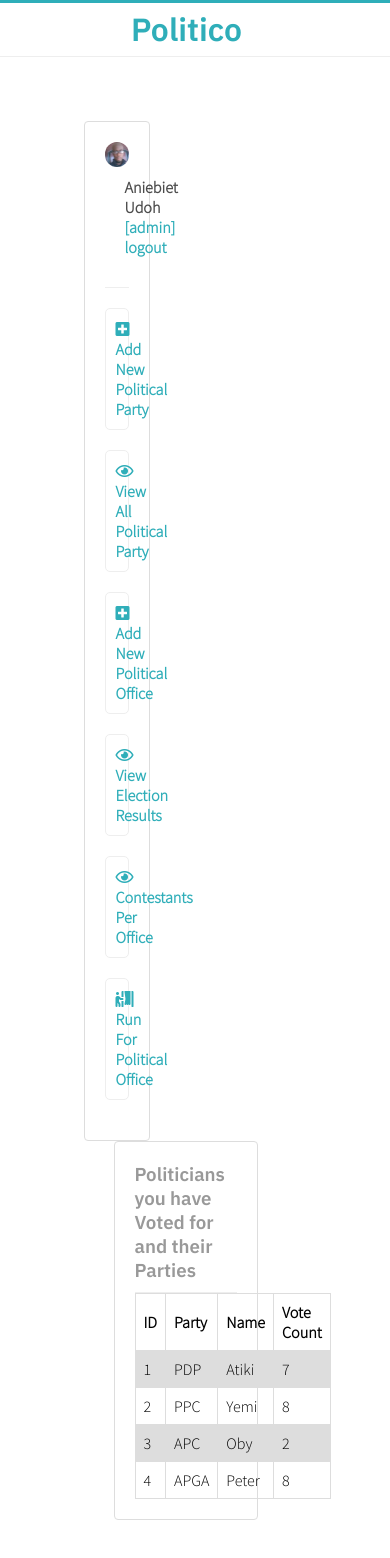
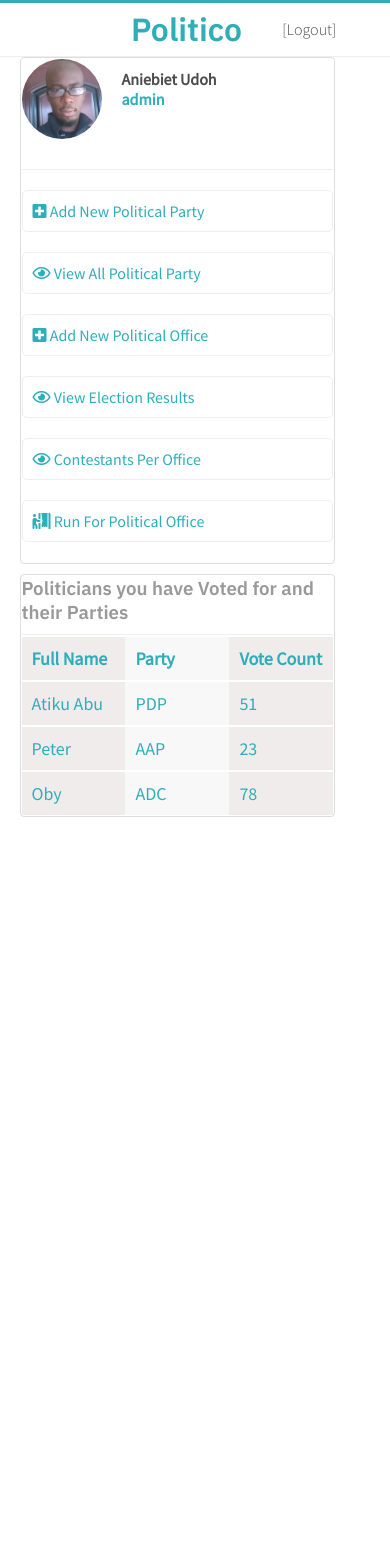
Before and after one commit to aniebietudoh/politico, a plain HTML site: page UI/dashboard.html in a window 390 px wide. After the commit the page ends 844 px from the top, so only its background shows below. Drawn offline with Linux system fonts and the light colour scheme.

Commit message:
[bug #163550882]replace-table-with-gridand made UI changes

```diff
--- a/UI/dashboard.html
+++ b/UI/dashboard.html
@@ -10,14 +10,16 @@
 <body>
 
 <nav>
-    <a class="nav-brand nav-brand-admin " href="#"> Politico </a>
+    <a class="nav-brand nav-brand-admin " href="index.html"> Politico </a>
+    <ul>
+        <li><a href="index.html"> [Logout]</a></li>
+    </ul>
 </nav>
 <div class="profile-container">
   <div class="user-profile-left">
     <div class="profile-image">
       <img src="images/profileImage.jpg" alt="profile_img">
-      <p> Aniebiet Udoh <br> <span> [admin] </span>
-        <a href="#"><span> logout </span></a>
+      <p> Aniebiet Udoh <br> <span> admin </span>
       </p>
     </div>
 
@@ -46,41 +48,29 @@
     </div>
 
   </div>
-  <div class="user-profile-right">
+<div class="user-profile-right">
     <h3> Politicians you have Voted for and their Parties</h3>
 
-    <table>
-  <tr>
-    <th>ID</th>
-    <th>Party</th>
-    <th>Name</th>
-    <th>Vote Count</th>
-  </tr>
-  <tr>
-    <td>1</td>
-    <td>PDP</td>
-    <td>Atiki</td>
-    <td>7</td>
-  </tr>
-  <tr>
-    <td>2</td>
-    <td>PPC</td>
-    <td>Yemi</td>
-    <td>8</td>
-  </tr>
-  <tr>
-    <td>3</td>
-    <td>APC</td>
-    <td>Oby</td>
-    <td>2</td>
-  </tr>
-  <tr>
-    <td>4</td>
-    <td>APGA</td>
-    <td>Peter</td>
-    <td>8</td>
-  </tr>
-</table>
+
+<div class="grid">
+        <span class="col-style"><strong>Full Name</strong></span>
+        <span class="col-style-middle"><strong>Party</strong></span>
+        <span class="col-style"><strong>Vote Count</strong></span>
+
+        <span class="col-style">Atiku Abu</span>
+        <span class="col-style-middle">PDP</span>
+        <span class="col-style">51</span>
+
+        <span class="col-style">Peter</span>
+        <span class="col-style-middle">AAP</span>
+        <span class="col-style">23</span>
+
+        <span class="col-style">Oby</span>
+        <span class="col-style-middle">ADC</span>
+        <span class="col-style">78</span>
+
+</div>
+
   </div>
 </div>
 
--- a/UI/styles/politico.css
+++ b/UI/styles/politico.css
@@ -2,7 +2,7 @@
     by @ekikoh. */
 
 /* Import fonts and icons */
-@import url('https://fonts.googleapis.com/css?family=IBM+Plex+Sans:600|Source+Sans+Pro:300');
+@import url('https://fonts.googleapis.com/css?family=IBM+Plex+Sans:600|Source+Sans+Pro:300,400');
 @import url('https://use.fontawesome.com/releases/v5.6.3/css/all.css');
 
 /* Predefined variables */
@@ -49,6 +49,7 @@ h1,h2,h3,h4,h5,h6 {
   width: 55%;
   font-size: 1.7em;
   font-family: 'Source Sans Pro', sans-serif;
+  font-weight: 300;
   padding: 10px;
   color: #ada7a7;
 }
@@ -69,6 +70,7 @@ nav {
   border-bottom: 1px solid #eee;
   font-family: 'IBM Plex Sans', sans-serif;
   border-top: 3px solid var(--main-text-color);
+  font-weight: 300;
 }
 
 nav,
@@ -108,6 +110,16 @@ span{
   padding: 6px 20px;
 }
 
+.button-center {
+  margin: 0px auto;
+  text-align: center;
+  width: 100%;
+}
+.button-vote {
+  font-size: 15px;
+  padding: 6px 20px;
+  border-radius: 5px;
+}
 /* styles for card */
 .card-container {
   width: 70%;
@@ -169,6 +181,7 @@ span{
   border: 1px solid #ddd;
   color: rgba(0, 0, 0, 0.6);
 }
+
 select {
   width: 100%;
 }
@@ -203,6 +216,7 @@ select {
   animation-duration: 1s;
   background: hsla(0,0%,100%,.9);
 }
+
 .modal-content-dashboard {
   width: 90%;
   border:0px;
@@ -214,12 +228,14 @@ select {
   padding: 15px;
   background: rgb(47, 174, 185);
   color: #ffffff;
+  text-align: center;
+  border-radius: 4px;
 }
 
 .close {
   color: #fff;
   float: right;
-  font-size: 45px;
+  font-size: 25px;
   font-weight: bold;
 }
 
@@ -302,7 +318,7 @@ select {
   margin-top: 20px;
   font-family: 'Source Sans Pro', sans-serif;
   text-transform: capitalize;
-  font-weight: 700;
+  font-weight: 400;
 }
 
 .user-profile-nav li {
@@ -320,23 +336,115 @@ select {
   color: rgb(153, 153, 153);
 }
 
-table {
-  font-family: 'Source Sans Pro', sans-serif;
-  border-collapse: collapse;
-  width: 100%;
+.grid {
+    display: grid;
+    grid-template-columns: repeat(3, 1fr);
+    font-family: 'Source Sans Pro', sans-serif;
+    font-size: 18px;
 }
 
-td, th {
-  border: 1px solid #dddddd;
-  text-align: left;
-  padding: 8px;
+.grid > span {
+    padding: 8px 4px;
+    margin-top: 2px;
+    padding: 10px;
 }
 
-tr:nth-child(even) {
-  background-color: #dddddd;
+.grid .col-style {
+  background: #f0ecec;
 }
-footer {
-  font:14px 'Source Sans Pro', sans-serif;
-  text-align: center;
-  color: #333;
+.grid .col-style-middle {
+  background: #f8f8f8;
 }
+
+/* Styles for responsiveness */
+
+@media (max-width: 640px){
+    .full-screen {
+      height: 100vh;
+      background: #F8FAFA;
+    }
+
+    .hero-text-box p {
+      width: 95%;
+      padding: 10px;
+      margin: 0px auto;
+      font-size: 1.2em;
+      text-align: center;
+    }
+    .hero-text-box h2{
+      font-size: 4em;
+    }
+
+    .button-normal {
+      font-size: 20px;
+      padding: 6px 20px;
+      margin-bottom: 5px;
+    }
+
+    .user-profile-left {
+      width:90%;
+    }
+
+    .user-profile-right {
+      width:90%;
+      margin-left: 0px;
+      margin-top: 10px;
+    }
+    .user-profile-left,
+    .user-profile-right {
+      float: left;
+      padding:1px;
+      box-sizing: border-box;
+    }
+    .profile-container {
+      padding: 0rem;
+    }
+}
+
+@media (max-width: 768px){
+    .full-screen {
+      height: 100vh;
+      background: #F8FAFA;
+    }
+
+    .hero-text-box p {
+      width: 95%;
+      padding: 10px;
+      margin: 0px auto;
+      font-size: 1.2em;
+      text-align: center;
+    }
+    .hero-text-box h2{
+      font-size: 4em;
+    }
+
+    .button-normal {
+      font-size: 20px;
+      padding: 6px 20px;
+      margin-bottom: 5px;
+    }
+
+    .user-profile-left {
+      width:90%;
+    }
+
+    .user-profile-right {
+      width:90%;
+      margin-left: 0px;
+      margin-top: 10px;
+    }
+    .user-profile-left,
+    .user-profile-right {
+      float: left;
+      padding:1px;
+      box-sizing: border-box;
+    }
+    .profile-container {
+      padding: 0rem;
+    }
+
+}
+/*
+@media (min-width: 1024px){}
+
+@media (min-width: 1200px){}*/
```
Also changed, not shown: UI/add-office.html (+5 -3 lines), UI/add-party.html (+5 -3 lines), UI/admin-dashboard.html (+26 -5 lines), UI/contest.html (+5 -3 lines), UI/index.html (+6 -8 lines), UI/politicians-for-office.html (+35 -4 lines), UI/results.html (+5 -3 lines), UI/view-parties.html (+28 -5 lines).
